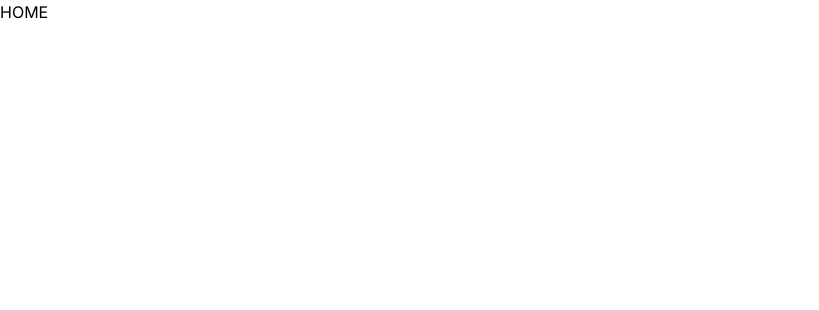
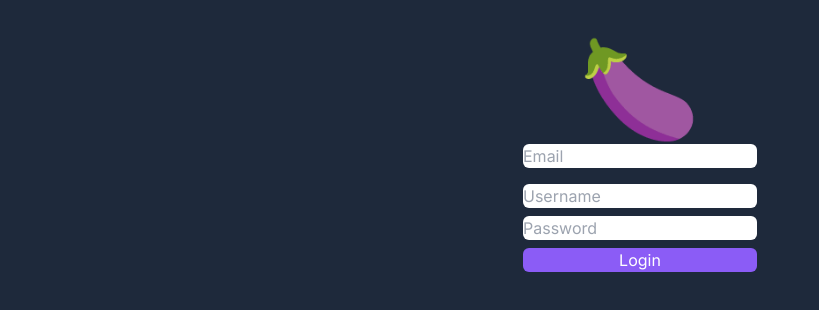
Before and after one commit to kk3june/eggplant, a Next.js app: page / in a window 1280 px wide. Shown: the top 310 px of the page, without its empty margins (0-819 px from the left). Built offline with nearby package versions, Linux system fonts and the light colour scheme.

Commit message:
feat. elemet layout

```diff
--- a/app/page.tsx
+++ b/app/page.tsx
@@ -1,6 +1,15 @@
+import FormInput from "@/compoennts/form-input";
 
 export default function Home() {
   return (
-    <main>HOME</main>
+    <main className="flex flex-col items-center bg-slate-800 text-white min-h-screen py-10">
+      <div className="flex flex-col items-center gap-2">
+      <span className="text-8xl">🍆</span>
+      <FormInput type='email' placeholder="Email" required errors={['']} />
+      <FormInput type='text' placeholder="Username"  required errors={[]}/>
+      <FormInput type='passwords' placeholder="Password" required errors={[]} />
+      <button className="w-full rounded-md bg-violet-500">Login</button>
+      </div>
+    </main>
   );
 }
--- /dev/null
+++ b/compoennts/form-input.tsx
@@ -0,0 +1,19 @@
+interface Props {
+    type: string;
+    placeholder: string
+    required: boolean;
+    errors: string[]
+}
+
+function FormInput(props: Props) {
+    const {type, placeholder, required, errors} = props
+
+    return (
+        <>
+            <input type={type} placeholder={placeholder} required={required} className="w-full ring-2 rounded-md"/>
+            {errors.map((error, index) => (<span key={index} className="text-red-500 font-large">{error}</span>))}
+        </>
+    )
+}
+
+export default FormInput
```
